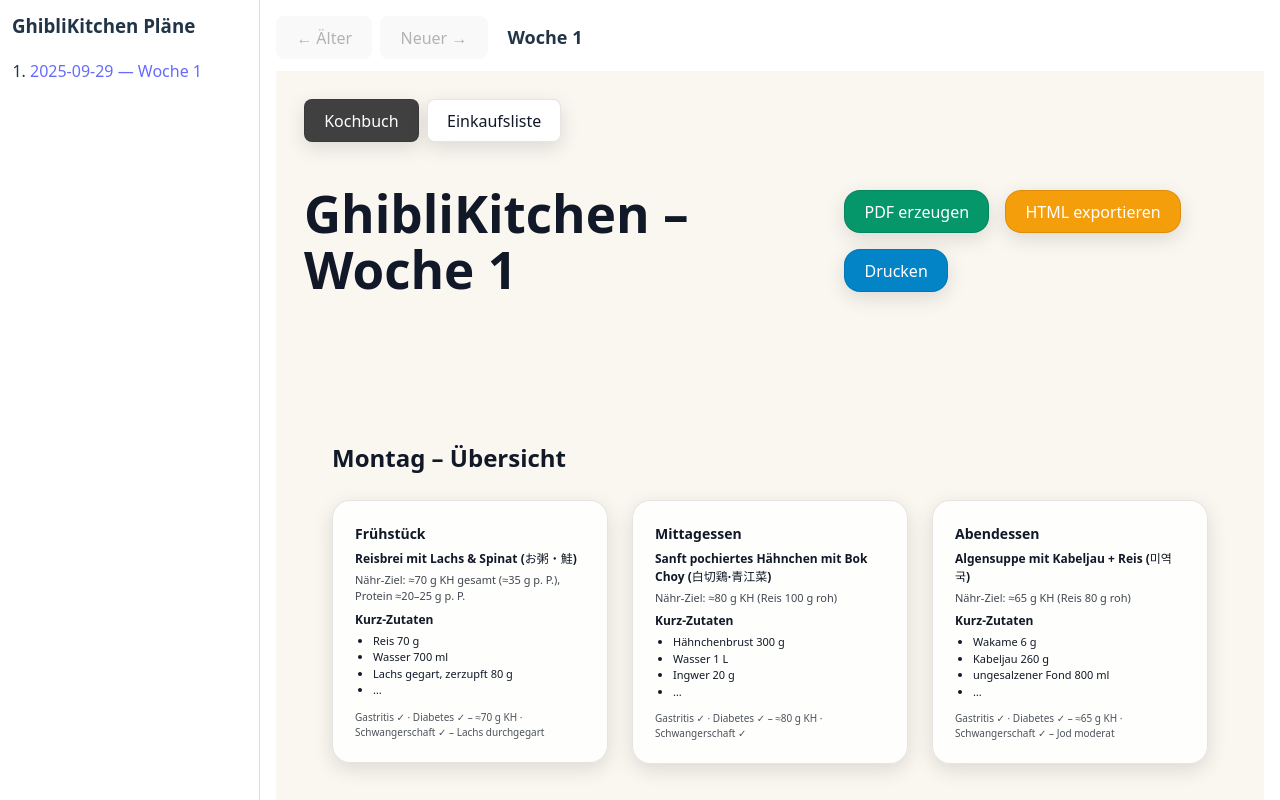
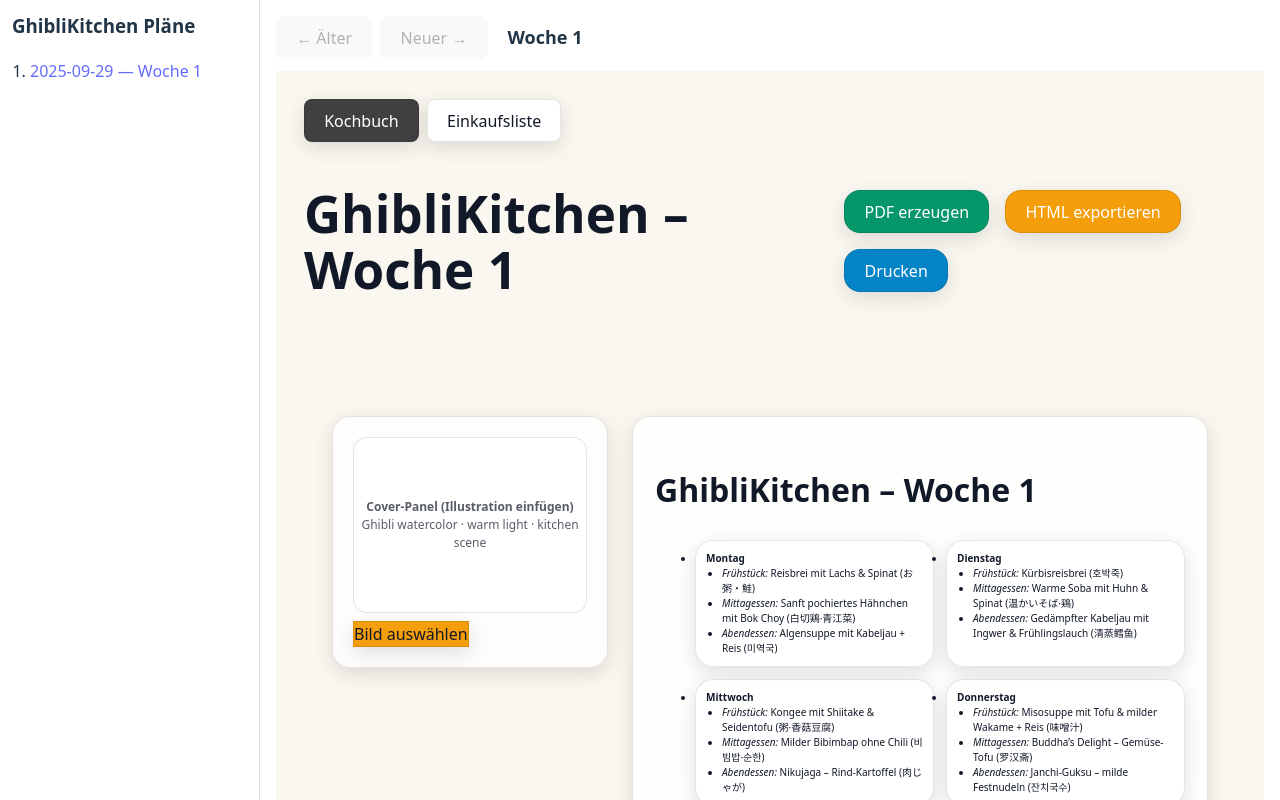
Before and after one commit to aeon022/ghibli-kitchen-viewer, a React (Vite) app: page /#/plan/woche-1-2025-09-29 in a window 1280 px wide. Shown: the top 800 px of the page. Built offline with nearby package versions, Linux system fonts and the light colour scheme.

Commit message:
plan design, title-page, pdf design

```diff
--- a/src/plans/Woche-1-2025-09-29.jsx
+++ b/src/plans/Woche-1-2025-09-29.jsx
@@ -408,44 +408,7 @@ export default function Woche1_2025_09_29() {
 
           <div ref={kbRef}>
             {/* Titelseite */}
-            {/* Tages-Zusammenfassungen – je Tag eine eigene Seite (vor den Rezeptseiten) */}
-{DATA.map((d) => (
-  <div className="page day-summary" key={`${d.day}-summary`}>
-    <div style={{ maxWidth:1123, margin:"0 auto", padding:28 }}>
-      <header style={{ marginBottom:8 }}>
-        <h3 style={{ fontSize:24, fontWeight:600 }}>{d.day} – Übersicht</h3>
-      </header>
 
-      <div style={{ display:"grid", gridTemplateColumns:"repeat(12,minmax(0,1fr))", gap:24 }}>
-        {d.meals.map((m) => (
-          <section key={`${m.id}-summary`} style={{ gridColumn:"span 4 / span 4" }}>
-            <div style={{ ...cardMainStyle }}>
-              <div style={{ fontSize:14, fontWeight:700, marginBottom:6 }}>{mealLabel(m.id)}</div>
-              <div style={{ fontSize:12, fontWeight:600 }}>{m.title}</div>
-              <div style={{ fontSize:11, opacity:.8, marginTop:4 }}>
-                Nähr-Ziel: {m.target}
-              </div>
-
-              <div style={{ marginTop:6 }}>
-                <div style={{ fontSize:12, fontWeight:600 }}>Kurz-Zutaten</div>
-                <ul style={{ listStyle:"disc", paddingLeft:18, fontSize:11, marginTop:4 }}>
-                  {m.ingredients.slice(0,3).map((it) => (
-                    <li key={it}>{it}</li>
-                  ))}
-                  {m.ingredients.length > 3 && <li>…</li>}
-                </ul>
-              </div>
-
-              <div style={{ fontSize:10, opacity:.75, marginTop:6 }}>
-                {m.checks}
-              </div>
-            </div>
-          </section>
-        ))}
-      </div>
-    </div>
-  </div>
-))}
             <div className="page">
               <div style={{ maxWidth:1123, margin:"0 auto", padding:28 }}>
                 <div style={{ display:"grid", gridTemplateColumns:"repeat(12, minmax(0,1fr))", gap:24 }}>
```
